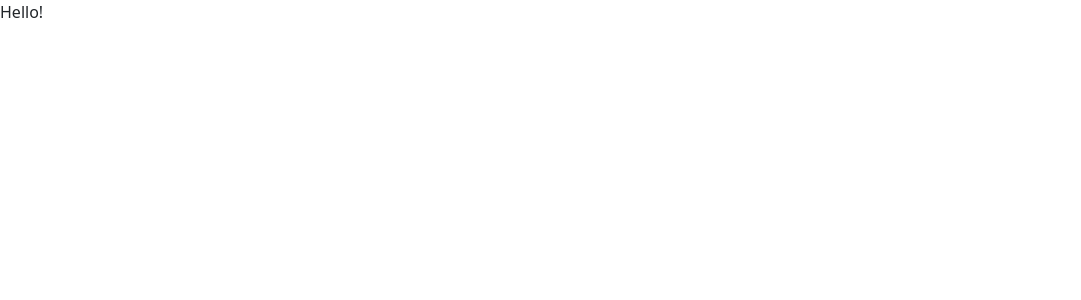
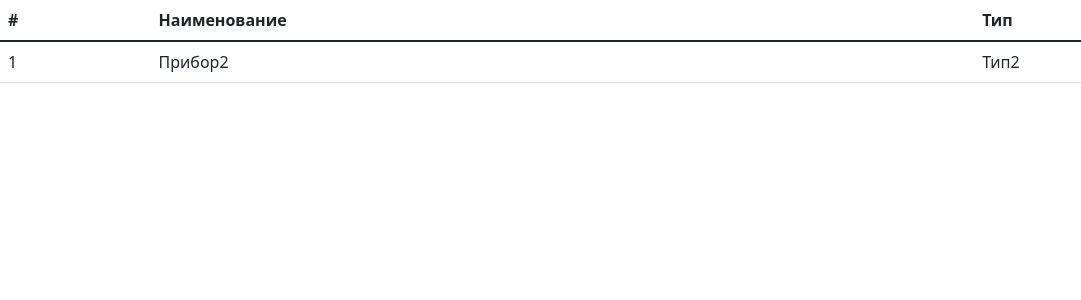
Before and after one commit to gambarov/ugatu-summer-practice, a React (Create React App) app: page / in a window 1280 px wide. Shown: the top 300 px of the page, without its empty margins (0-1081 px from the left). Built offline with nearby package versions, Linux system fonts and the light colour scheme.

Commit message:
add basic react-table impl

```diff
--- a/src/App.tsx
+++ b/src/App.tsx
@@ -1,10 +1,29 @@
 import React from 'react';
+import { Column } from 'react-table';
+import EquipmentTable, { EquipmentData } from './components/EquipmentTable';
 
 function App() {
+	const headers: Column<EquipmentData>[] = React.useMemo(() => [
+		{
+			Header: "#",
+			accessor: "id"
+		},
+		{
+			Header: "Наименование",
+			accessor: "name"
+		},
+		{
+			Header: "Тип",
+			accessor: "type",
+		}
+	], []);
+
+	const data: EquipmentData[] = React.useMemo(() => [
+		{ id: 1, name: 'Прибор2', type: 'Тип2' },
+	], []);
+
 	return (
-		<div>
-			Hello!
-		</div>
+		<EquipmentTable columns={headers} data={data} />
 	);
 }
 
--- /dev/null
+++ b/src/components/EquipmentTable.tsx
@@ -0,0 +1,64 @@
+import React from 'react';
+import Table from 'react-bootstrap/Table';
+import { useTable, Column } from 'react-table'
+
+export interface EquipmentData {
+    id: number;
+    name: string;
+    type: string;
+}
+
+interface Props {
+    columns: Column<EquipmentData>[];
+    data: EquipmentData[];
+}
+
+const EquipmentTable: React.FC<Props> = ({ columns, data }) => {
+    // Use the state and functions returned from useTable to build your UI
+    const {
+        getTableProps,
+        getTableBodyProps,
+        headerGroups,
+        rows,
+        prepareRow,
+    } = useTable({
+        columns,
+        data,
+    })
+
+    console.log(rows);
+
+    return (
+        <Table {...getTableProps()}>
+            <thead>
+                {headerGroups.map((headerGroup) => {
+                    const {key, ...restHeadGroupProps} = headerGroup.getHeaderGroupProps();
+                    return (<tr {...restHeadGroupProps} key={key}>
+                        {headerGroup.headers.map(column => {
+                            const {key, ...restColumnProps} = column.getHeaderProps();
+                            return (
+                                <th {...restColumnProps} key={key}>{column.render('Header')}</th>
+                            )
+                        })}
+                    </tr>)
+                })}
+            </thead>
+            <tbody {...getTableBodyProps()}>
+                {rows.map((row) => {
+                    prepareRow(row)
+                    const { key, ...restRowProps } = row.getRowProps();
+                    return (
+                        <tr {...restRowProps} key={key}>
+                            {row.cells.map(cell => {
+                                const { key, ...restCellProps } = cell.getCellProps();
+                                return <td {...restCellProps} key={key}>{cell.render('Cell')}</td>
+                            })}
+                        </tr>
+                    )
+                })}
+            </tbody>
+        </Table>
+    )
+}
+
+export default EquipmentTable;
--- a/src/index.tsx
+++ b/src/index.tsx
@@ -1,6 +1,7 @@
 import React from 'react';
 import ReactDOM from 'react-dom/client';
 import App from './App';
+import 'bootstrap/dist/css/bootstrap.min.css';
 
 const root = ReactDOM.createRoot(
 	document.getElementById('root') as HTMLElement
```
